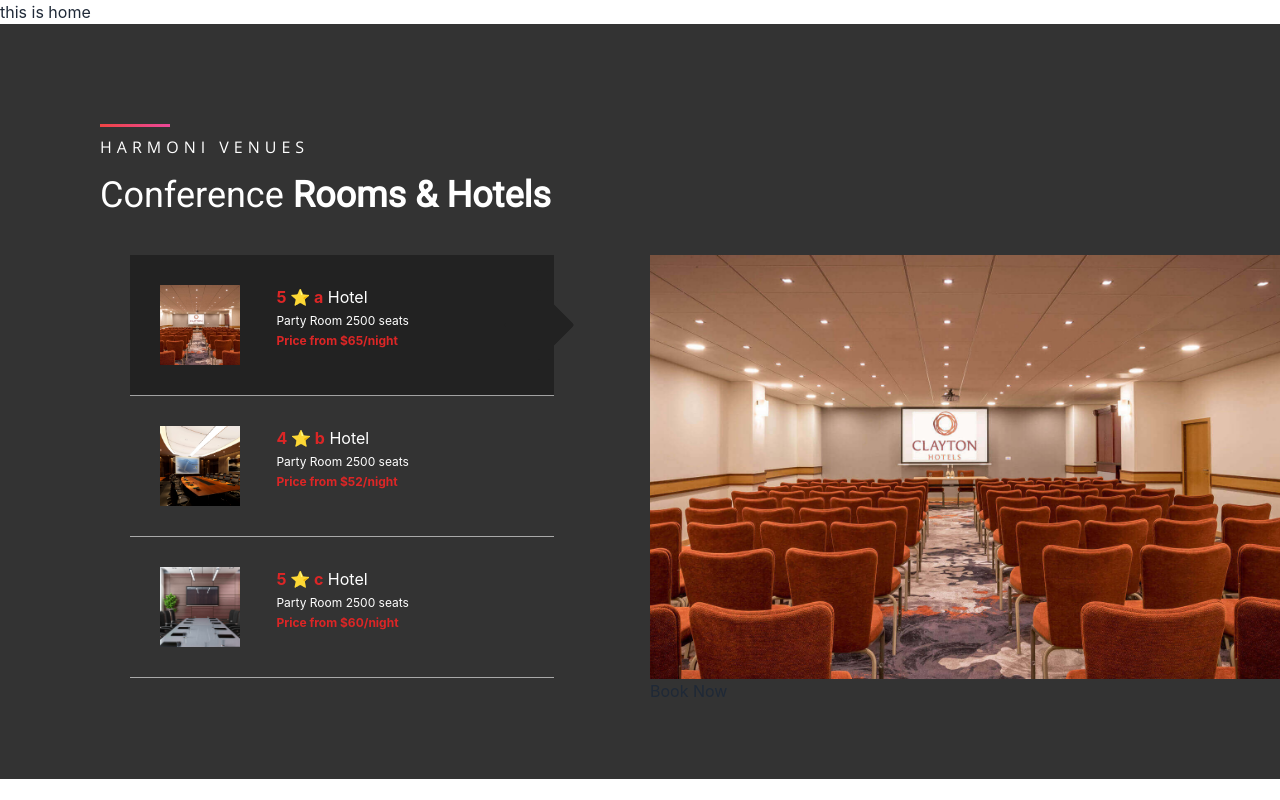
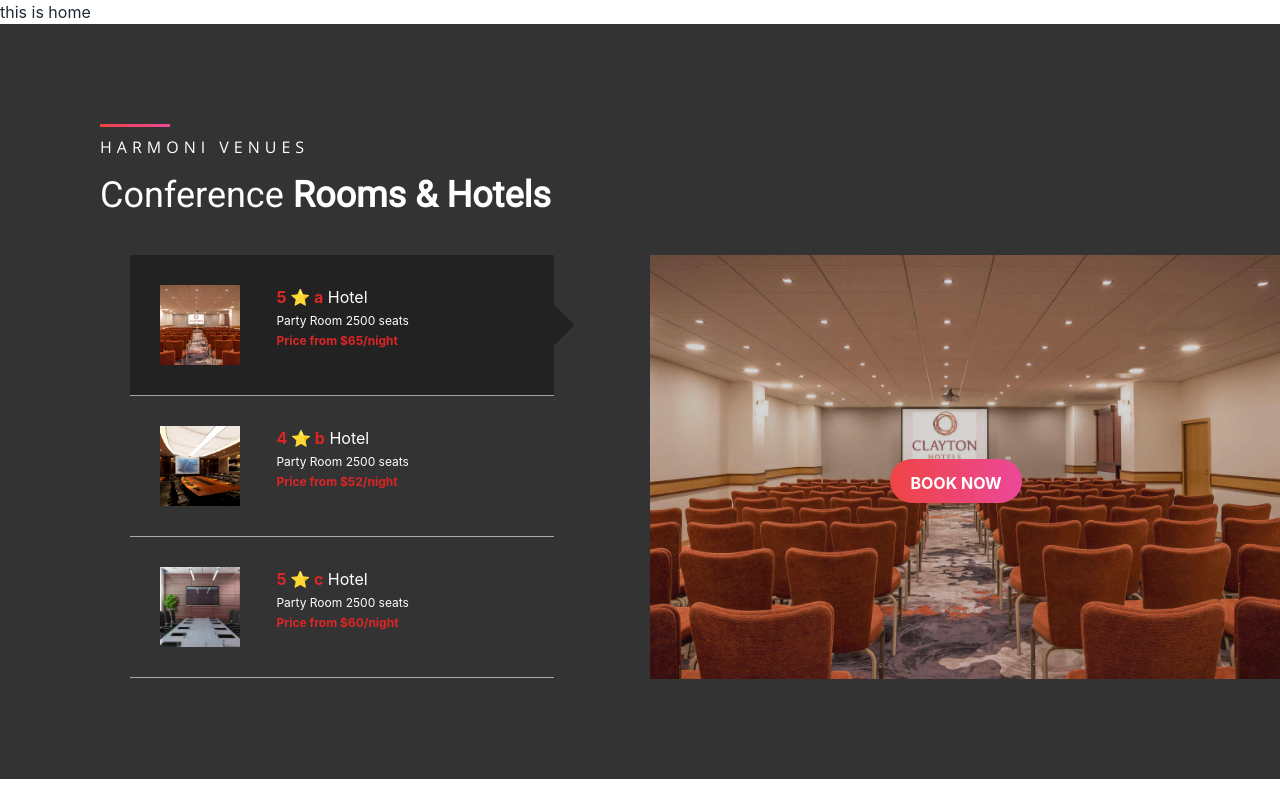
Before and after one commit to team-binarybrains/eventy-clientsite, a React (Create React App) app: page / in a window 1280 px wide. Built offline with nearby package versions, Linux system fonts and the light colour scheme.

Commit message:
button style added

```diff
--- a/src/Components/Home/Venues/Venues.js
+++ b/src/Components/Home/Venues/Venues.js
@@ -42,10 +42,10 @@ const Venues = () => {
 
                 </div>
             </div>
-            <div className={`h-[424px] sm:min-w-[500px] grow basis-[50%] shrink relative`}>
-                <img src={select.img} alt="" className='w-full h-[200px] sm:h-[424px] object-cover'/>
-                <div className='absolute'></div>
-                <button className='absolute'>Book Now</button>
+            <div className={`h-[424px] sm:min-w-[500px] grow basis-[50%] shrink relative ${styles.highlight}`}>
+                <img src={select.img} alt="" className={`w-full h-[200px] sm:h-[424px] object-cover ${styles.child} opacity-80`}/>
+                <div className={`absolute`}></div>
+                <button className={`absolute bg-gradient-to-r from-red-500 to-pink-500 top-[48%] right-[41%] px-5 py-2 pt-3 rounded-full text-white font-bold uppercase z-10 hover:scale-105 transition-transform active:scale-100`}>Book Now</button>
             </div>
         </div>
     );
--- a/src/Components/Home/Venues/venue.module.css
+++ b/src/Components/Home/Venues/venue.module.css
@@ -46,3 +46,8 @@
     right: -10px;
     transform: rotate(45deg);
 }
+
+.highlight:hover .child:not(:hover){
+    transition: filter 0.3s ;
+    filter: blur(3.5px);
+}
```
